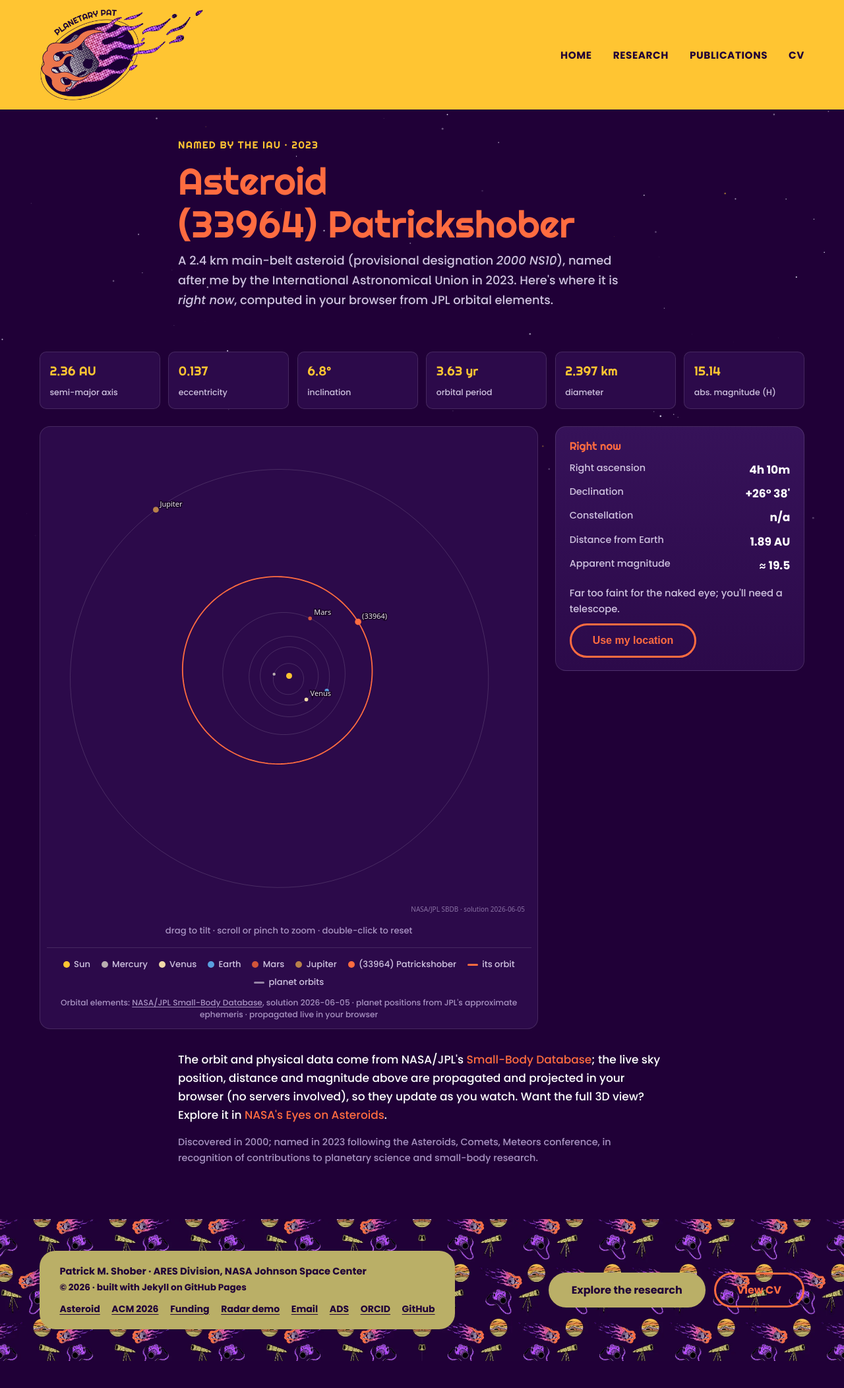
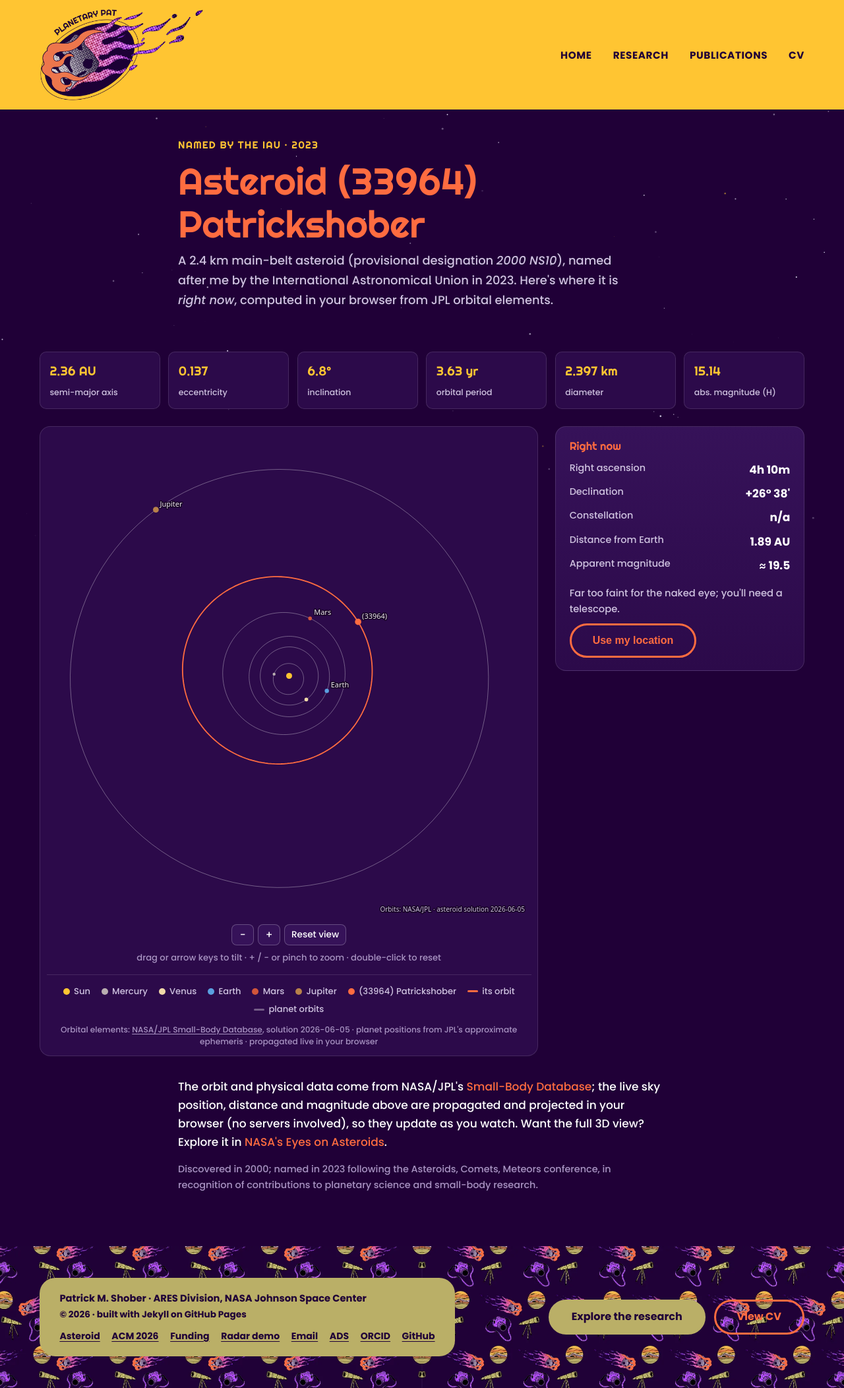
Before and after one commit to pshober/pshober.github.io, a Jekyll site: the page built from asteroid.md, in a window 1280 px wide. Shown: the whole page at 66% size. Built offline with Jekyll 4.4.1, drawn with Linux system fonts in a browser that asks for light colours; before the commit the page ends 2063 px from its top, so only the background shows below that; part of the change alters nothing that is shown.

Commit message:
Apply orbit-diagram audit findings
An adversarial four-dimension audit (ephemeris constants, legend fidelity,
accessibility, refactor regressions) confirmed 14 findings. Fixed:

must-fix
- altAz() still mixed a J2000 right ascension with equinox-of-date sidereal
  time — the same precession bug just removed from the sky panel, surviving
  in the one place that tells a visitor where to point. Added IAU 1976
  precession; verified against astronomy-engine's EQJ->EQD to 8-9 arcsec
  (pure nutation, as expected for the mean equinox). It had skewed the
  displayed altitude by up to 0.37 deg.
- Plain wheel over the canvas hijacked page scrolling on a diagram that fills
  ~40% of the viewport. Zoom now needs Ctrl/Cmd, the new +/-/reset buttons,
  or the keyboard; plain scroll passes through.
- Labels only avoided other labels, so they printed across planet dots.
  Marker discs and the corner credit are now collision blockers too.
- Planet orbit rings were ~1.2:1 against the panel — effectively invisible.
- Legend's "planet orbits" swatch was a hardcoded literal 3.4x brighter than
  the line actually drawn, contradicting the comment above it; it now uses
  the shared constant, so the claim is true.
- "(33964) Patrickshober" was one unbreakable token that forced horizontal
  scroll and clipped the h1 below 390px.

polish
- Corner credit named only SBDB while five of six bodies come from JPL's
  approximate planetary ephemeris; now "Orbits: NASA/JPL · asteroid solution
  <date>", brighter than the 3.96:1 it was, with a halo.
- Canvas keyboard support (arrows tilt, +/- zoom, 0 resets) and a focus ring.
- Round line joins on label halos; aria-live on the location result; explicit
  role="list" on the legend for VoiceOver; print rules for the panel.
- Debug internals no longer ship to visitors (opt-in via ?astdebug=1).
- Corrected the Earth-model comment: the old error was ~6 arcmin typically
  (1-17 over a year), not the ~12 stated.

Co-Authored-By: Claude Fable 5 <noreply@anthropic.com>

```diff
--- a/_sass/_components.scss
+++ b/_sass/_components.scss
@@ -366,6 +366,27 @@
 .ast-grid { display: grid; grid-template-columns: 1.5fr 0.75fr; gap: 1.6rem; align-items: start; margin-top: 1.6rem; }
 .ast-canvas-wrap { background: var(--surface); border: 1px solid var(--border); border-radius: var(--radius); padding: 0.6rem; }
 .ast-hint { color: var(--faint); font-size: 0.82rem; text-align: center; margin: 0.5rem 0 0.1rem; }
+#orbit:focus-visible { outline: 2px solid var(--accent-2); outline-offset: 3px; }
+.ast-controls {
+  display: flex;
+  justify-content: center;
+  gap: 0.4rem;
+  margin-top: 0.6rem;
+}
+.ast-ctrl {
+  background: var(--surface-2);
+  color: var(--text);
+  border: 1px solid var(--border-strong);
+  border-radius: 8px;
+  min-width: 2.1rem;
+  padding: 0.25rem 0.6rem;
+  font: inherit;
+  font-size: 0.95rem;
+  line-height: 1.4;
+  cursor: pointer;
+}
+.ast-ctrl:hover { border-color: var(--accent); color: var(--accent); }
+.ast-ctrl--wide { font-size: 0.85rem; }
 .ast-legend {
   display: flex;
   flex-wrap: wrap;
--- a/_sass/_responsive.scss
+++ b/_sass/_responsive.scss
@@ -41,4 +41,9 @@
   a { color: #000; text-decoration: underline; }
   .capsule__body { background: #fff; }
   .hero__photo { border-color: #000; }
+  // The asteroid panel keeps dark-theme colours otherwise, which vanish on paper.
+  .ast-controls { display: none !important; }
+  .ast-canvas-wrap, .ast-now, .ast-fact { background: #fff !important; border-color: #999 !important; }
+  .ast-legend, .ast-credit, .ast-hint, .ast-now dt, .ast-fact .k { color: #000 !important; }
+  .ast-credit a { color: #000 !important; }
 }
--- a/assets/js/asteroid.js
+++ b/assets/js/asteroid.js
@@ -92,9 +92,29 @@
 
   // Earth heliocentric ecliptic (AU). Uses the same J2000 planet table as the
   // diagram: an earlier low-precision Sun formula returned longitudes measured
-  // from the equinox of date, which is ~0.37° from J2000 and put the derived
-  // sky position out by ~12 arcminutes.
+  // from the equinox of date, ~0.37° from J2000. Mixing that with the J2000
+  // asteroid elements put Earth 0.0066 AU out and moved the derived sky
+  // position by ~6 arcmin typically (1–17 arcmin over a year) — enough to
+  // shift the displayed declination by a whole arcminute.
   function earthEcliptic(jd) { return planetPos(EARTH, jd); }
+
+  // IAU 1976 precession, J2000 → mean equinox of date. Sidereal time is
+  // reckoned from the equinox of date, so an alt/az built from a J2000 RA
+  // without this swings by up to ~0.4° in altitude.
+  function precessToDate(raDeg, decDeg, jd) {
+    var T = (jd - 2451545.0) / 36525, S = D2R / 3600;
+    var ze = (2306.2181 * T + 0.30188 * T * T + 0.017998 * T * T * T) * S;
+    var z  = (2306.2181 * T + 1.09468 * T * T + 0.018203 * T * T * T) * S;
+    var th = (2004.3109 * T - 0.42665 * T * T - 0.041833 * T * T * T) * S;
+    var a = raDeg * D2R, d = decDeg * D2R;
+    var x = Math.cos(d) * Math.cos(a), y = Math.cos(d) * Math.sin(a), w = Math.sin(d);
+    var cz = Math.cos(ze), sz = Math.sin(ze), cZ = Math.cos(z), sZ = Math.sin(z);
+    var ct = Math.cos(th), st = Math.sin(th);
+    var X = (cz * ct * cZ - sz * sZ) * x + (-sz * ct * cZ - cz * sZ) * y + (-st * cZ) * w;
+    var Y = (cz * ct * sZ + sz * cZ) * x + (-sz * ct * sZ + cz * cZ) * y + (-st * sZ) * w;
+    var Z = (cz * st) * x + (-sz * st) * y + ct * w;
+    return { ra: norm360(Math.atan2(Y, X) * R2D), dec: Math.asin(Z) * R2D };
+  }
 
   function eclToEqu(v) {
     return {
@@ -158,8 +178,9 @@
     var T = (jd - 2451545.0) / 36525;
     var gmst = 280.46061837 + 360.98564736629 * (jd - 2451545.0) + 0.000387933 * T * T;
     var lst = (gmst + lon) * D2R;
-    var ha = lst - raDeg * D2R;
-    var dec = decDeg * D2R, la = lat * D2R;
+    var od = precessToDate(raDeg, decDeg, jd);   // match GMST's equinox of date
+    var ha = lst - od.ra * D2R;
+    var dec = od.dec * D2R, la = lat * D2R;
     var alt = Math.asin(Math.sin(dec) * Math.sin(la) + Math.cos(dec) * Math.cos(la) * Math.cos(ha));
     var az = Math.atan2(-Math.sin(ha), Math.tan(dec) * Math.cos(la) - Math.sin(la) * Math.cos(ha));
     return { alt: alt * R2D, az: norm360(az * R2D) };
@@ -189,7 +210,7 @@
     var HOME = { az: 0, tilt: Math.PI / 2, zoom: 1 };
     var view = { az: HOME.az, tilt: HOME.tilt, zoom: HOME.zoom };
     var AST_COLOR = "#ff6c40", SUN_COLOR = "#ffc532";
-    var ORBIT_COLOR = "rgba(255,255,255,0.14)";
+    var ORBIT_COLOR = "rgba(255,255,255,0.34)";   // faint but actually visible
     var src = A.source || {};
 
     // Asteroid orbit path in 3D ecliptic coordinates (AU) — fixed, so precompute.
@@ -223,22 +244,32 @@
     function dot(p, r, color) {
       ctx.beginPath(); ctx.arc(p[0], p[1], r, 0, 2 * Math.PI); ctx.fillStyle = color; ctx.fill();
     }
-    // Labels are drawn in priority order and skipped when they would collide,
-    // so a crowded inner system stays readable instead of overprinting.
-    var placed = [];
-    function label(p, text) {
+    // Labels are drawn in priority order and skipped when they would collide
+    // with an already-placed label, a body's marker disc, or the corner
+    // credit — a crowded inner system stays readable instead of overprinting.
+    var blockers = [];
+    function overlaps(box) {
+      for (var i = 0; i < blockers.length; i++) {
+        var b = blockers[i].box;
+        if (box[0] < b[2] && box[2] > b[0] && box[1] < b[3] && box[3] > b[1]) return true;
+      }
+      return false;
+    }
+    function label(p, text, own) {
       ctx.font = "11px system-ui";
       var x = p[0] + 6, y = p[1] - 5;
       var box = [x - 2, y - 12, x + ctx.measureText(text).width + 2, y + 3];
-      for (var i = 0; i < placed.length; i++) {
-        var b = placed[i];
-        if (box[0] < b[2] && box[2] > b[0] && box[1] < b[3] && box[3] > b[1]) return;
-      }
-      placed.push(box);
+      var save = blockers;
+      if (own) blockers = blockers.filter(function (b) { return b.id !== own; });
+      var hit = overlaps(box);
+      blockers = save;
+      if (hit) return;
+      blockers.push({ box: box });
+      ctx.lineJoin = "round";                  // no miter spikes on letter apexes
       ctx.lineWidth = 3;                       // dark halo for legibility
       ctx.strokeStyle = "rgba(20,0,31,0.85)";
       ctx.strokeText(text, x, y);
-      ctx.fillStyle = "rgba(255,255,255,0.9)";
+      ctx.fillStyle = "rgba(255,255,255,0.92)";
       ctx.fillText(text, x, y);
     }
     function drawOrbit() {
@@ -252,31 +283,45 @@
       PLANETS.forEach(function (p) { strokePath(planetPath(p, jd), ORBIT_COLOR, 1); });
       strokePath(path, AST_COLOR, 1.8);
 
-      dot(project({ x: 0, y: 0, z: 0 }), 4.5, SUN_COLOR);
+      blockers = [];
+      function mark(at, r, color, id) {
+        dot(at, r, color);
+        blockers.push({ id: id, box: [at[0] - r, at[1] - r, at[0] + r, at[1] + r] });
+      }
+      mark(project({ x: 0, y: 0, z: 0 }), 4.5, SUN_COLOR, "sun");
       var marks = [];
       PLANETS.forEach(function (p) {
         var at = project(planetPos(p, jd));
-        dot(at, p.size, p.color);
+        mark(at, p.size, p.color, p.name);
         // Only label a planet once its orbit is wide enough to read, so the
         // inner planets don't pile up on the Sun at low zoom.
         if (planetKepler(p, jd).a * k > 30) marks.push([at, p.name]);
       });
       var astAt = project(astEcliptic(jd));
-      dot(astAt, 4.8, AST_COLOR);
+      mark(astAt, 4.8, AST_COLOR, "ast");
 
-      placed = [];
-      label(astAt, "(33964)");                 // the subject always gets its label
-      marks.forEach(function (m) { label(m[0], m[1]); });
-
-      // Source credit, bottom-right corner of the diagram.
+      // Source credit, bottom-right corner. Reserved before the labels so
+      // nothing is drawn across it at high zoom. Both JPL products are named:
+      // SBDB supplies the asteroid's solution, the planets come from JPL's
+      // approximate planetary ephemeris.
       if (src.short) {
-        var credit = src.short + (src.solution_date ? " · solution " + src.solution_date : "");
+        var credit = "Orbits: NASA/JPL" +
+          (src.solution_date ? " · asteroid solution " + src.solution_date : "");
         ctx.font = "10px system-ui";
+        var cw = ctx.measureText(credit).width;
         ctx.textAlign = "right";
-        ctx.fillStyle = "rgba(168,147,194,0.75)";
+        ctx.lineJoin = "round";
+        ctx.lineWidth = 3;
+        ctx.strokeStyle = "rgba(20,0,31,0.85)";
+        ctx.strokeText(credit, S - 10, S - 10);
+        ctx.fillStyle = "rgba(214,204,232,0.95)";
         ctx.fillText(credit, S - 10, S - 10);
         ctx.textAlign = "left";
+        blockers.push({ box: [S - 12 - cw, S - 22, S - 8, S - 6] });
       }
+
+      label(astAt, "(33964)", "ast");           // the subject always gets its label
+      marks.forEach(function (m) { label(m[0], m[1], m[1]); });
     }
 
     // Legend is generated from the same colors the canvas draws with, so the
@@ -288,7 +333,7 @@
       PLANETS.forEach(function (p) { items.push({ name: p.name, color: p.color, kind: "dot" }); });
       items.push({ name: "(33964) Patrickshober", color: AST_COLOR, kind: "dot" });
       items.push({ name: "its orbit", color: AST_COLOR, kind: "line" });
-      items.push({ name: "planet orbits", color: "rgba(255,255,255,0.5)", kind: "line" });
+      items.push({ name: "planet orbits", color: ORBIT_COLOR, kind: "line" });
       host.innerHTML = items.map(function (it) {
         return '<li><i class="ast-key ast-key--' + it.kind +
                '" style="background:' + it.color + '"></i>' + it.name + '</li>';
@@ -327,14 +372,46 @@
     function endPointer(e) { delete pointers[e.pointerId]; lastPinch = null; cv.style.cursor = "grab"; }
     cv.addEventListener("pointerup", endPointer);
     cv.addEventListener("pointercancel", endPointer);
-    cv.addEventListener("wheel", function (e) {
-      e.preventDefault();
-      view.zoom = Math.max(0.5, Math.min(5, view.zoom * (e.deltaY < 0 ? 1.12 : 0.89)));
+    function zoomBy(f) {
+      view.zoom = Math.max(0.5, Math.min(5, view.zoom * f));
       drawOrbit();
-    }, { passive: false });
-    cv.addEventListener("dblclick", function () {
+    }
+    function reset() {
       view.az = HOME.az; view.tilt = HOME.tilt; view.zoom = HOME.zoom;
       drawOrbit();
+    }
+    // Plain wheel must keep scrolling the page — the diagram is tall enough to
+    // swallow the viewport. Zoom needs an explicit modifier, the buttons, or
+    // the keyboard.
+    cv.addEventListener("wheel", function (e) {
+      if (!e.ctrlKey && !e.metaKey) return;
+      e.preventDefault();
+      zoomBy(e.deltaY < 0 ? 1.12 : 0.89);
+    }, { passive: false });
+    cv.addEventListener("dblclick", reset);
+
+    var btn = function (id, fn) {
+      var b = document.getElementById(id);
+      if (b) b.addEventListener("click", fn);
+    };
+    btn("ast-zoom-in", function () { zoomBy(1.25); });
+    btn("ast-zoom-out", function () { zoomBy(0.8); });
+    btn("ast-reset", reset);
+
+    // Keyboard parity for the pointer gestures.
+    cv.addEventListener("keydown", function (e) {
+      var step = 0.12, handled = true;
+      switch (e.key) {
+        case "ArrowLeft":  view.az -= step; break;
+        case "ArrowRight": view.az += step; break;
+        case "ArrowUp":    view.tilt = Math.min(Math.PI / 2, view.tilt + step); break;
+        case "ArrowDown":  view.tilt = Math.max(0.12, view.tilt - step); break;
+        case "+": case "=": zoomBy(1.25); return;
+        case "-": case "_": zoomBy(0.8); return;
+        case "0": case "Home": reset(); e.preventDefault(); return;
+        default: handled = false;
+      }
+      if (handled) { e.preventDefault(); drawOrbit(); }
     });
     var rt = null;
     window.addEventListener("resize", function () {
@@ -345,9 +422,14 @@
     setInterval(drawOrbit, 60000);      // keep current positions moving
   })();
 
-  window.__ASTEROID_TEST = { planetPos: planetPos, earthEcliptic: earthEcliptic,
-                             astEcliptic: astEcliptic, eclToEqu: eclToEqu,
-                             PLANETS: PLANETS, update: update };
+  // Internals for the ephemeris regression checks; opt-in so a production
+  // page ships no globals.
+  if (/[?&]astdebug=1/.test(location.search)) {
+    window.__ASTEROID_TEST = { planetPos: planetPos, earthEcliptic: earthEcliptic,
+                               astEcliptic: astEcliptic, eclToEqu: eclToEqu,
+                               precessToDate: precessToDate, altAz: altAz,
+                               PLANETS: PLANETS, update: update };
+  }
 
   update();
   setInterval(update, 60000); // refresh the live panel each minute
--- a/asteroid.md
+++ b/asteroid.md
@@ -7,7 +7,7 @@ description: "Where is asteroid (33964) Patrickshober right now? A live orbit di
 <div class="container container--narrow">
   <header class="page-head">
     <div class="eyebrow">Named by the IAU · 2023</div>
-    <h1>Asteroid (33964)&nbsp;Patrickshober</h1>
+    <h1>Asteroid (33964) Patrickshober</h1>
     <p class="lede">A 2.4&nbsp;km main-belt asteroid (provisional designation
       <em>2000&nbsp;NS10</em>), named after me by the International
       Astronomical Union in 2023. Here's where it is <em>right now</em>, computed in
@@ -27,10 +27,16 @@ description: "Where is asteroid (33964) Patrickshober right now? A live orbit di
 
   <div class="ast-grid">
     <div class="ast-canvas-wrap">
-      <canvas id="orbit" width="600" height="600" role="img"
-        aria-label="Interactive diagram of the orbit of asteroid 33964 Patrickshober, shown with the Sun and the orbits of Mercury, Venus, Earth, Mars and Jupiter"></canvas>
-      <p class="ast-hint">drag to tilt · scroll or pinch to zoom · double-click to reset</p>
-      <ul id="ast-legend" class="ast-legend" aria-label="Diagram legend"></ul>
+      <canvas id="orbit" width="600" height="600" role="img" tabindex="0"
+        aria-describedby="ast-hint"
+        aria-label="Interactive diagram of the orbit of asteroid 33964 Patrickshober, shown with the Sun and the orbits of Mercury, Venus, Earth, Mars and Jupiter. The legend below lists every symbol."></canvas>
+      <div class="ast-controls">
+        <button id="ast-zoom-out" class="ast-ctrl" type="button" aria-label="Zoom out">−</button>
+        <button id="ast-zoom-in" class="ast-ctrl" type="button" aria-label="Zoom in">+</button>
+        <button id="ast-reset" class="ast-ctrl ast-ctrl--wide" type="button">Reset view</button>
+      </div>
+      <p id="ast-hint" class="ast-hint">drag or arrow keys to tilt · + / − or pinch to zoom · double-click to reset</p>
+      <ul id="ast-legend" class="ast-legend" role="list" aria-label="Diagram legend"></ul>
       <p class="ast-credit">Orbital elements: <a href="{{ site.data.asteroid.source.url }}">{{ site.data.asteroid.source.name }}</a>,
         solution {{ site.data.asteroid.source.solution_date }} · planet positions from JPL's
         approximate ephemeris · propagated live in your browser</p>
@@ -44,7 +50,8 @@ description: "Where is asteroid (33964) Patrickshober right now? A live orbit di
         <dt>Distance from Earth</dt><dd id="ast-dist">…</dd>
         <dt>Apparent magnitude</dt><dd id="ast-mag">…</dd>
       </dl>
-      <p class="ast-now-look" style="margin:1rem 0 0.6rem; color:var(--muted); font-size:0.92rem">
+      <p class="ast-now-look" style="margin:1rem 0 0.6rem; color:var(--muted); font-size:0.92rem"
+         aria-live="polite">
         <span id="ast-look">Far too faint for the naked eye; you'll need a telescope.</span>
       </p>
       <button id="ast-locate" class="btn btn--ghost" type="button">Use my location</button>
```
